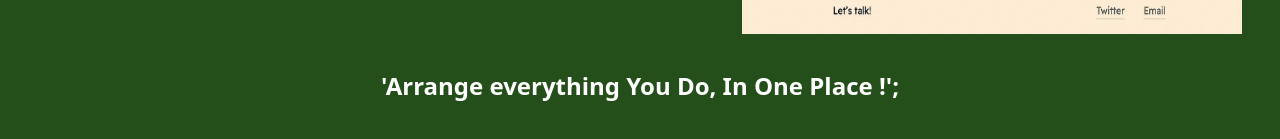
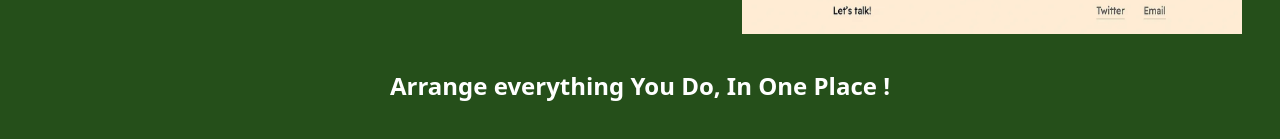
Before and after one commit to Sarang-Kulkarni2408/InfoTree-LinkTreeClone, a Next.js app: page / in a window 1280 px wide. Shown: the part 658-797 px from the top of the page. Built offline with nearby package versions, Linux system fonts and the light colour scheme.

Commit message:
Fixed quotes problem

```diff
--- a/app/page.js
+++ b/app/page.js
@@ -134,7 +134,7 @@ export default function Home() {
       </div>
 
       <div className="text-center text-white mt-6 text-2xl font-bold">
-        'Arrange everything You Do, In One Place !';
+        Arrange everything You Do, In One Place !
       </div>
     </>
   );
```
